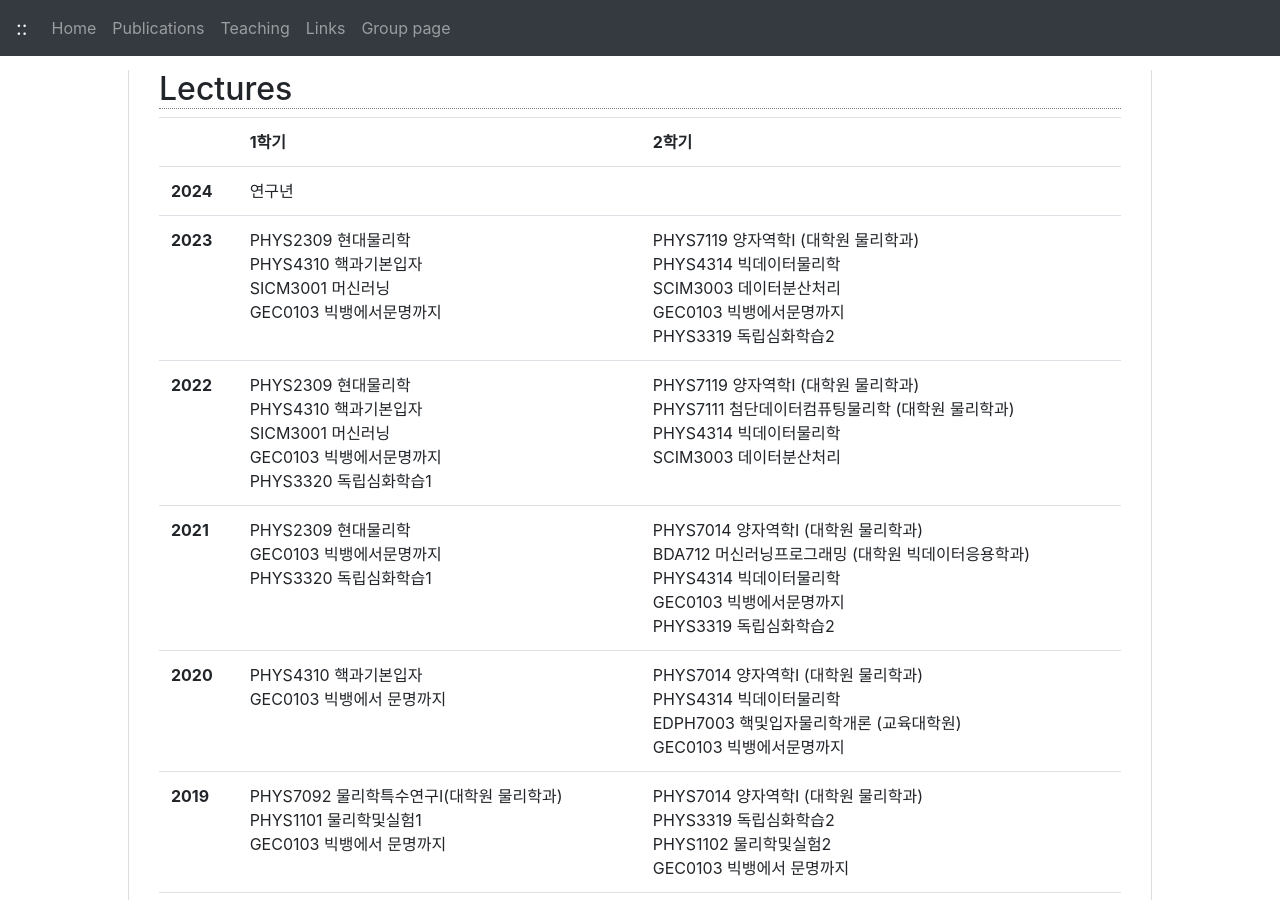
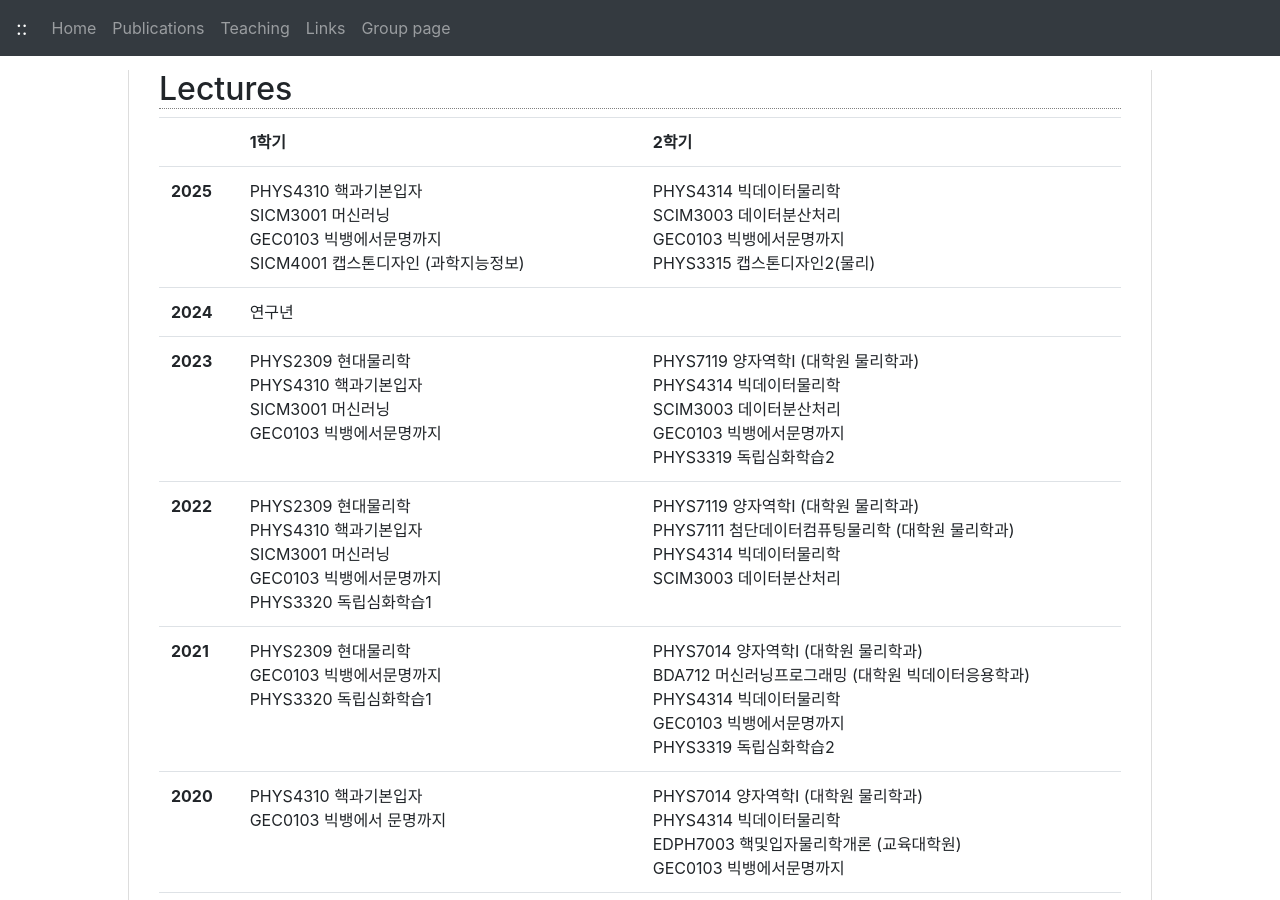
Before and after one commit to jhgoh/jhgoh.github.io, a Jekyll site: the page built from Teaching.md, in a window 1280 px wide and 900 px high. Built offline with Jekyll 4.4.1, drawn with Linux system fonts in a browser that asks for light colours; nearby versions of some CDN libraries; our own code applies the rules of GitHub Pages for plain Markdown files.

Commit message:
Update Teaching.md

```diff
--- a/Teaching.md
+++ b/Teaching.md
@@ -2,6 +2,7 @@
 
 <table class="table">
   <tr><td></td><th>1학기</th><th>2학기</th></tr>
+  <tr><th>2025</th><td>PHYS4310 핵과기본입자<br/>SICM3001 머신러닝<br/>GEC0103 빅뱅에서문명까지<br/>SICM4001 캡스톤디자인 (과학지능정보)</td><td>PHYS4314 빅데이터물리학<br/>SCIM3003 데이터분산처리<br/>GEC0103 빅뱅에서문명까지<br/>PHYS3315 캡스톤디자인2(물리)</td></tr>
   <tr><th>2024</th><td colspan="2">연구년</td></tr>
   <tr><th>2023</th><td>PHYS2309 현대물리학<br/>PHYS4310 핵과기본입자<br/>SICM3001 머신러닝<br/>GEC0103 빅뱅에서문명까지</td><td>PHYS7119 양자역학I (대학원 물리학과)<br/>PHYS4314 빅데이터물리학<br/>SCIM3003 데이터분산처리<br/>GEC0103 빅뱅에서문명까지<br/>PHYS3319 독립심화학습2</td></tr>
   <tr><th>2022</th><td>PHYS2309 현대물리학<br/>PHYS4310 핵과기본입자<br/>SICM3001 머신러닝<br/>GEC0103 빅뱅에서문명까지<br/>PHYS3320 독립심화학습1</td><td>PHYS7119 양자역학I (대학원 물리학과)<br/>PHYS7111 첨단데이터컴퓨팅물리학 (대학원 물리학과)<br/>PHYS4314 빅데이터물리학<br/>SCIM3003 데이터분산처리</td></tr>
```
